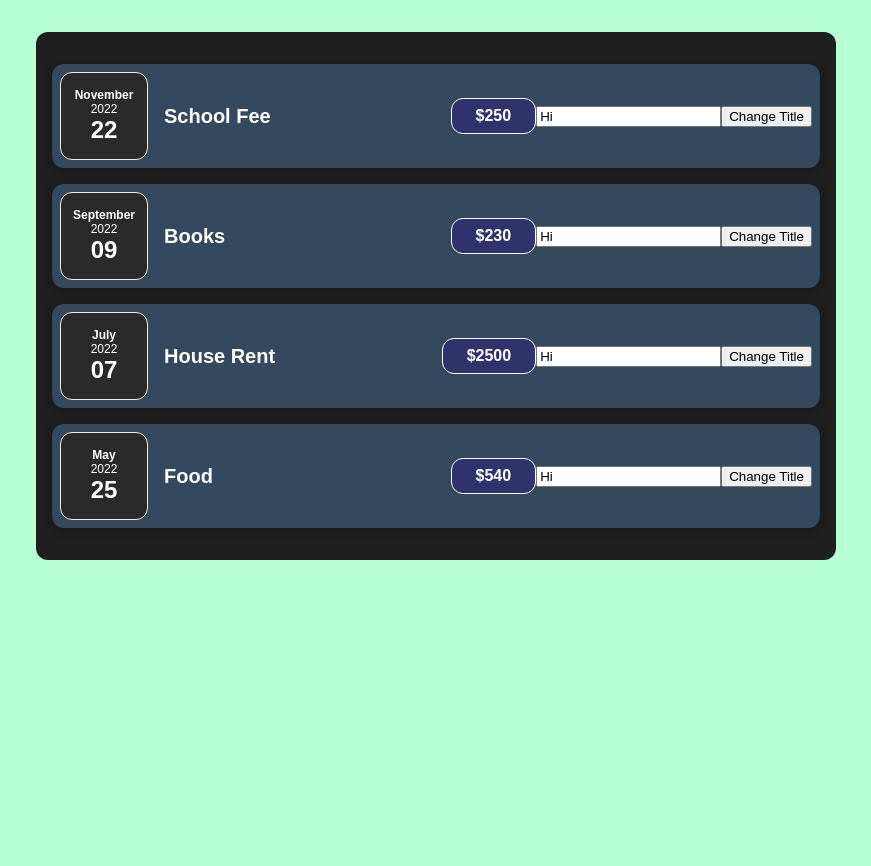
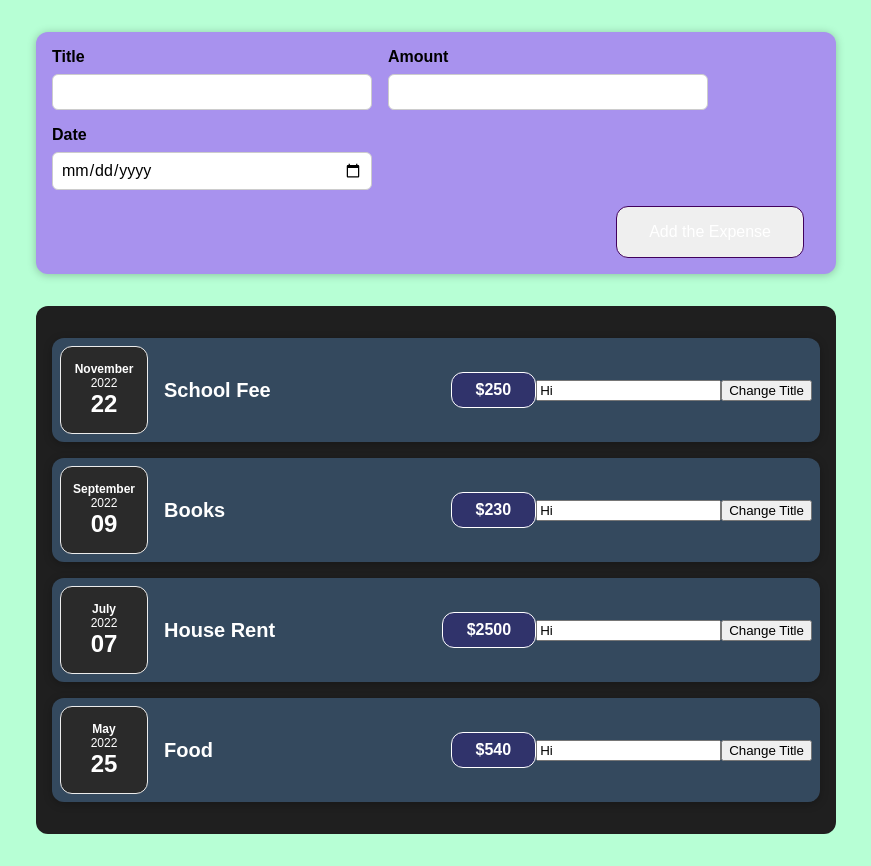
Before and after one commit to GayathriSS-19/Expense-Tracker-React-, a React (Create React App) app in the folder my-app/: page / in a window 1280 px wide. Shown: the whole page, without its empty margins (204-1075 px from the left). Before the commit the page ends 800 px from the top, so only its background shows below. Built offline with nearby package versions, Linux system fonts and the light colour scheme.

Commit message:
Added a form for adding newExpense

```diff
--- a/my-app/src/App.js
+++ b/my-app/src/App.js
@@ -1,6 +1,7 @@
 import React from 'react'
 import ExpenseItem from './Components/Expenses/ExpenseItem'
 import Expenses from './Components/Expenses/Expenses'
+import NewExpense from './Components/NewExpenses/NewExpense'
 
  const App=() => {      //used arrow function
   let expenses=[
@@ -35,7 +36,9 @@
       <ExpenseItem date={expenses[1].date} title={expenses[1].title} amount={expenses[1].amount}/>
       <ExpenseItem date={expenses[2].date} title={expenses[2].title} amount={expenses[2].amount}/>
       <ExpenseItem date={expenses[3].date} title={expenses[3].title} amount={expenses[3].amount}/> */}
+      <NewExpense/>
       <Expenses item={expenses}/>
+
     </div>
   )
 }
--- /dev/null
+++ b/my-app/src/Components/NewExpenses/Expenseform.css
@@ -0,0 +1,26 @@
+.new-expense__controls{
+    display: flex;
+    flex-wrap: wrap;
+    gap: 1rem;
+    margin-bottom: 1rem;
+    text-align: left;
+}
+
+.new-expense__control label{
+    font-weight: bold;
+    margin-bottom: 0.5rem;
+    display: block;
+}
+
+.new-expense__control input{
+    font: inherit;
+    padding:0.5rem;
+    border-radius: 6px;
+    border: 1px solid #ccc;
+    width: 20rem;
+    max-width: 100%;
+}
+
+.new-expense__actions{
+    text-align: right;
+}
--- /dev/null
+++ b/my-app/src/Components/NewExpenses/Expenseform.js
@@ -0,0 +1,29 @@
+import React from 'react'
+import "./Expenseform.css"
+
+function Expenseform() {
+  return (
+    <form>
+      <div className='new-expense__controls'>
+        <div className='new-expense__control'>
+            <label>Title</label>
+            <input type="text"/>
+        </div>
+        <div className='new-expense__control'>
+            <label>Amount</label>
+            <input type="number" min="0.01" step="0.01"/>
+        </div>
+        <div className='new-expense__control'>
+            <label>Date</label>
+            <input type="date"/>
+        </div>
+
+      </div>
+      <div className='new-expense__actions'>
+        <button type='submit'>Add the Expense</button>
+      </div>
+    </form>
+  )
+}
+
+export default Expenseform
--- /dev/null
+++ b/my-app/src/Components/NewExpenses/NewExpense.css
@@ -0,0 +1,37 @@
+.new-expense{
+    background-color: #a892ee;
+    padding: 1rem;
+    margin: 2rem auto;
+    width: 50rem;
+    max-width: 95%;
+    border-radius: 12px;
+    text-align: center;
+    box-shadow: 0 1px 8px rgba(0,0,0,0.25);
+}
+
+.new-expense button{
+    font: inherit;
+    cursor: pointer;
+    padding: 1rem 2rem;
+    border: 1px solid #40005d;
+    color: white;
+    border-radius: 12px;
+    margin-right: 1rem;
+}
+
+.new-expense button:hover,
+.new-expense button:active{
+    background-color: #510674;
+    border-color: #510674;
+}
+
+.new-expense button.alternative{
+    color: #220131;
+    border-color: transparent;
+    background-color: transparent;
+}
+
+.new-expense button.alternative:hover,
+.new-expense button.alternative:active{
+    background-color: #ddb3f8;
+}
--- /dev/null
+++ b/my-app/src/Components/NewExpenses/NewExpense.js
@@ -0,0 +1,13 @@
+import React from 'react'
+import Expenseform from './Expenseform'
+import "./NewExpense.css"
+
+function NewExpense() {
+  return (
+    <div className='new-expense'>
+      <Expenseform/>
+    </div>
+  )
+}
+
+export default NewExpense
```
